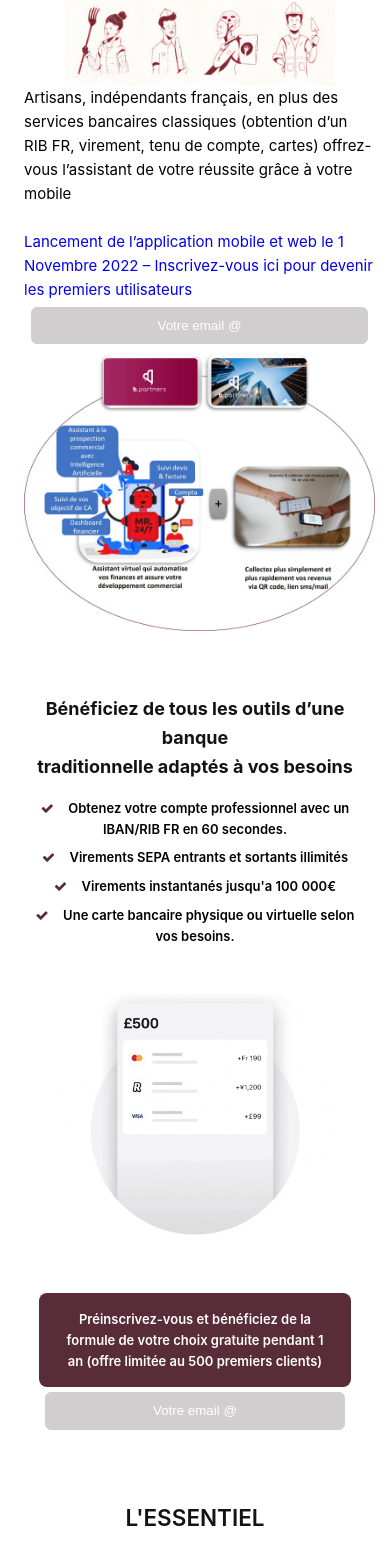
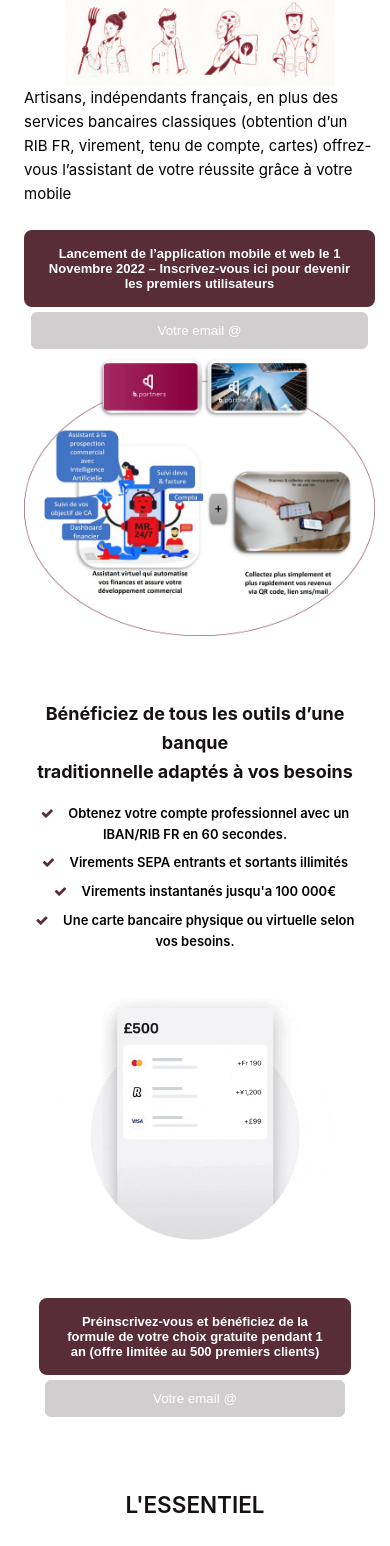
Before and after one commit to b-partners/web-landing, a React (Create React App) app: page / in a window 390 px wide. Shown: the part 277-1823 px from the top of the page. Built offline with nearby package versions, Linux system fonts and the light colour scheme; no server answers.

Commit message:
chore: normalizing css classes

```diff
--- a/public/assets/css/styles.css
+++ b/public/assets/css/styles.css
@@ -351,17 +351,17 @@ video {
 .home__description {
 	margin-bottom: var(--mb-3);
 }
-.home__email{
+.preregistration__container{
 	margin-top: 0.3rem;
 	display: flex;
 	justify-content: center;
 	width: 100%;
 }
-.home__email__form{
+.preregistration__container__form{
 	width: 100%;
 	text-align: center;
 }
-.home__email__input{
+.preregistration__container__input{
 	background-color: #D0CECE;
 	border: 1px solid #D0CECE;
 	color: rgb(0, 0, 0);
--- a/src/index.css
+++ b/src/index.css
@@ -9,3 +9,7 @@ body {
 code {
   font-family: source-code-pro, Menlo, Monaco, Consolas, 'Courier New', monospace;
 }
+
+.button--pricing {
+  border: none;
+}
--- a/src/pages/Home/components/Header/Header.jsx
+++ b/src/pages/Home/components/Header/Header.jsx
@@ -2,7 +2,7 @@
 import React, { useState } from 'react';
 
 import logo from '../../assets/img/logo.png';
-import '../../assets/css/input.css';
+import '../../assets/css/forms.css';
 
 import { useToggle } from '../../../../utils/hooks';
 import { Modal } from '../../../../common/components/Modal';
--- a/src/pages/Home/components/Preregistration/Preregistration.jsx
+++ b/src/pages/Home/components/Preregistration/Preregistration.jsx
@@ -8,13 +8,13 @@ export function Preregistration(props) {
   const { onSubmitEmail, onSubmitModal, onChange, showModal, toggle, loading } = props;
   return (
     <>
-      <div className='home__email'>
-        <form className='home__email__form' onSubmit={onSubmitEmail}>
+      <div className='preregistration__container'>
+        <form className='preregistration__container__form' onSubmit={onSubmitEmail}>
           <input
             type='email'
             name='email'
             placeholder='Votre email @'
-            className='home__email__input'
+            className='preregistration__container__input'
             onChange={onChange}
             required
           />
--- a/src/pages/Home/components/Pricing/Pricing.css
+++ b/src/pages/Home/components/Pricing/Pricing.css
@@ -13,7 +13,7 @@
     margin-left: auto;
 }
 
-.pricing__button {
+.button--pricing {
     width: 100%;
     margin: auto;
 }
@@ -83,7 +83,7 @@
         font-size: var(--normal-font-size);
     }
 
-    .pricing__button {
+    .button--pricing {
         width: 100%;
         margin: auto;
     }
@@ -144,7 +144,7 @@
         padding: 20px;
     }
 
-    .pricing__button {
+    .button--pricing {
         width: 100%;
         margin: auto;
         font-size: var(--small-font-size);
--- a/src/pages/Home/components/Pricing/Pricing.jsx
+++ b/src/pages/Home/components/Pricing/Pricing.jsx
@@ -19,10 +19,10 @@ export function Pricing() {
   return (
     <div className="pricing__container">
       <div className="pricing__main">
-        <a href="src/pages/Home/Home#" className="button pricing__button">
+        <button type='button' className="button button--pricing">
           Préinscrivez-vous et bénéficiez de la formule de votre choix gratuite pendant 1 an (offre limitée au 500
           premiers clients)
-        </a>
+        </button>
         <Preregistration onSubmitEmail={handleEmailSubmit} onChange={handleChange} showModal={showModal} toggle={toggle}
                          onSubmitModal={handleModalSubmit} loading={isLoading} />
         <div className="background">
--- a/src/pages/Home/components/Welcome/Welcome.jsx
+++ b/src/pages/Home/components/Welcome/Welcome.jsx
@@ -6,7 +6,7 @@ import { Preregistration } from '../Preregistration';
 import artisans from '../../assets/img/artisans.jpg';
 import assistant from '../../assets/img/home-overview.jpg';
 import '../../../../common/components/Modal/Modal.css';
-import '../../assets/css/input.css';
+import '../../assets/css/forms.css';
 import '../../assets/css/spinner.css';
 
 export function Welcome() {
@@ -26,11 +26,11 @@ export function Welcome() {
           FR, virement,
           tenu de compte, cartes) offrez-vous l’assistant de votre réussite grâce à votre mobile
         </p>
-        <a href='#welcome' className='button__register'>
+        <button type='button' className='button button--pricing'>
           Lancement de l’application mobile et web le 1 Novembre 2022 – Inscrivez-vous ici pour devenir
           les premiers
           utilisateurs
-        </a>
+        </button>
         <Preregistration onSubmitEmail={handleEmailSubmit} onChange={handleChange} showModal={showModal} toggle={toggle}
                          onSubmitModal={handleModalSubmit} loading={isLoading} />
       </div>
```
Also changed, not shown: src/pages/Home/assets/css/forms.css (renamed from src/pages/Home/assets/css/input.css).
